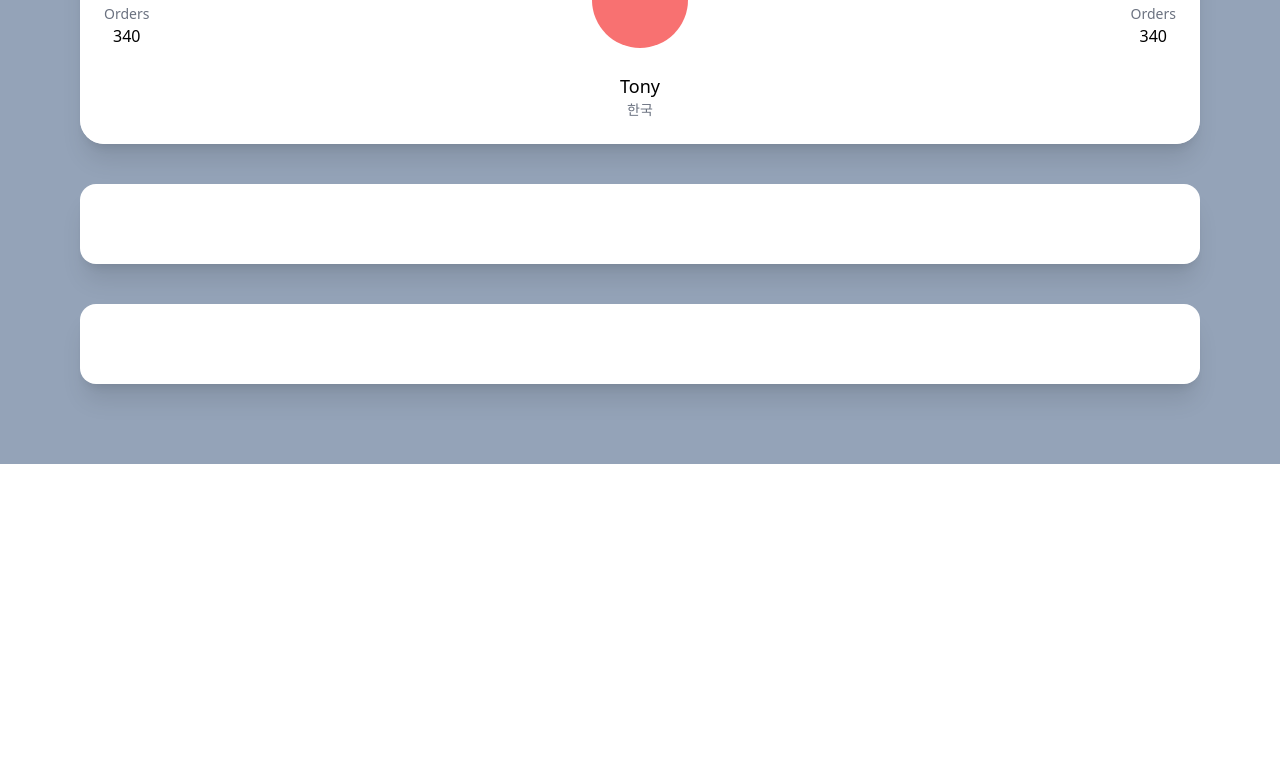
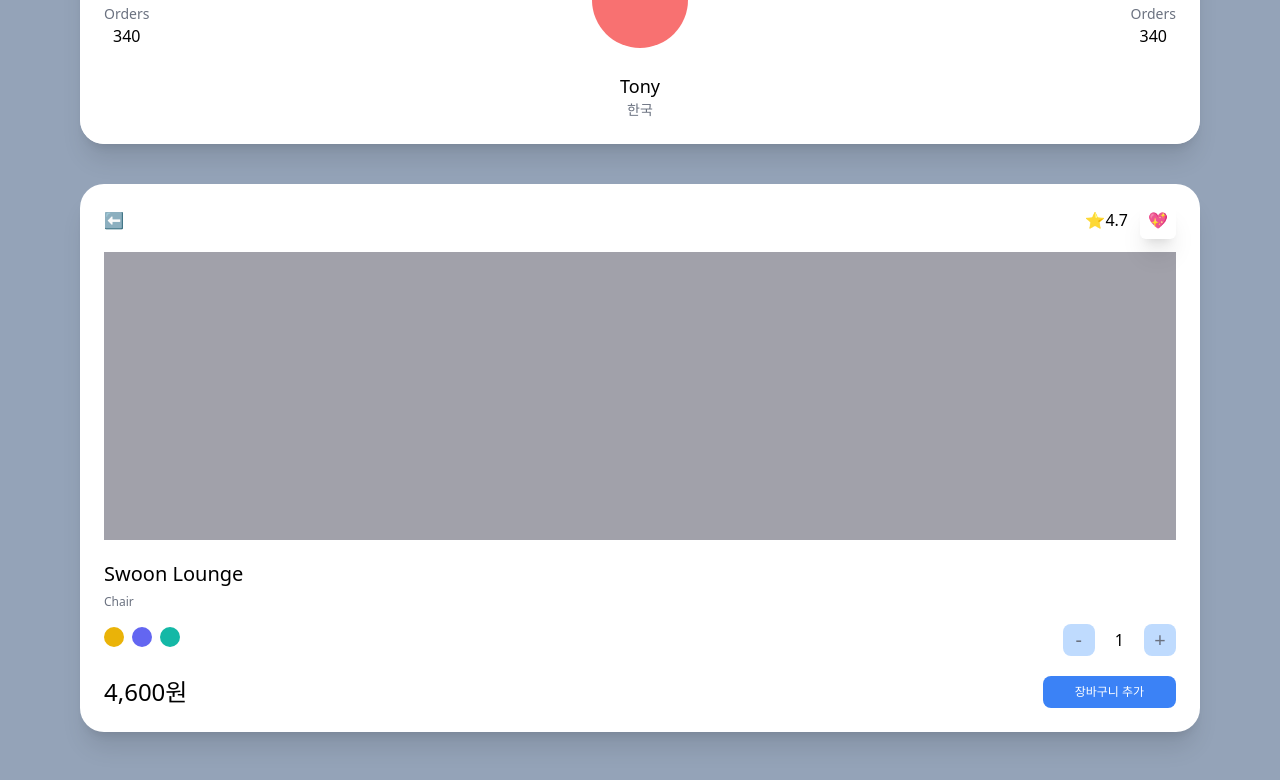
Before and after one commit to jma1020/market-page, a Next.js app: page / in a window 1280 px wide. Shown: the part 490-1270 px from the top of the page. Before the commit the page ends 954 px from the top, so only its background shows below. Built offline with nearby package versions, Linux system fonts and the light colour scheme.

Commit message:
Design : 세번쨰 Card 스타일 생성 및 modifiers 테스트

```diff
--- a/pages/index.tsx
+++ b/pages/index.tsx
@@ -5,7 +5,7 @@
 
 export default function Home() {
   return (
-    <div className="bg-slate-400 py-20 px-20 grid gap-10">
+    <div className="bg-slate-400 py-20 px-20 grid gap-10 min-h-screen">
       <div className="bg-white p-6 rounded-3xl shadow-xl ">
         <span className="font-semibold text-3xl">Select Item</span>
         <div className="flex justify-between mb-2">
@@ -20,9 +20,13 @@
           <span>total</span>
           <span className="font-semibold">$38</span>
         </div>
-        <div className="mt-5 bg-blue-500 text-white p-3 text-center rounded-xl w-1/2 mx-auto">
+        <button
+          className="mt-5 bg-blue-500 text-white p-3 text-center rounded-xl w-1/2 mx-auto
+        hover:bg-teal-500 hover:text-black active:bg-yellow-500 focus:bg-red-500
+        "
+        >
           checkout
-        </div>
+        </button>
       </div>
       <div className="bg-white overflow-hidden rounded-3xl shadow-xl">
         <div className="bg-blue-500 p-6 pb-14">
@@ -46,8 +50,42 @@
           </div>
         </div>
       </div>
-      <div className="bg-white p-10 rounded-2xl shadow-xl"></div>
-      <div className="bg-white p-10 rounded-2xl shadow-xl"></div>
+      <div className="bg-white p-6 rounded-3xl shadow-xl">
+        <div className="flex justify-between items-center mb-5">
+          <span>⬅️</span>
+          <div className="space-x-3">
+            <span>⭐️4.7</span>
+            <span className="shadow-xl p-2 rounded-md">💖 </span>
+          </div>
+        </div>
+        <div className="bg-zinc-400 h-72 mb-5" />
+        <div>
+          <h3 className="font-medium text-xl">Swoon Lounge</h3>
+          <span className="text-xs text-gray-500">Chair</span>
+          <div className="mt-3 mb-5 flex justify-between items-center">
+            <div className="space-x-2">
+              <button className="w-5 h-5 rounded-full bg-yellow-500"></button>
+              <button className="w-5 h-5 rounded-full bg-indigo-500"></button>
+              <button className="w-5 h-5 rounded-full bg-teal-500"></button>
+            </div>
+            <div className="flex items-center space-x-5">
+              <button className="w-8  bg-blue-200 flex justify-center items-center aspect-square text-xl text-gray-500 rounded-lg">
+                -
+              </button>
+              <span>1</span>
+              <button className="w-8  bg-blue-200 flex justify-center items-center aspect-square text-xl text-gray-500 rounded-lg">
+                +
+              </button>
+            </div>
+          </div>
+          <div className="flex justify-between items-center">
+            <span className="font-medium text-2xl">4,600원</span>
+            <button className="px-8 py-2 bg-blue-500 text-center text-xs text-white rounded-lg">
+              장바구니 추가
+            </button>
+          </div>
+        </div>
+      </div>
     </div>
   );
 }
```
